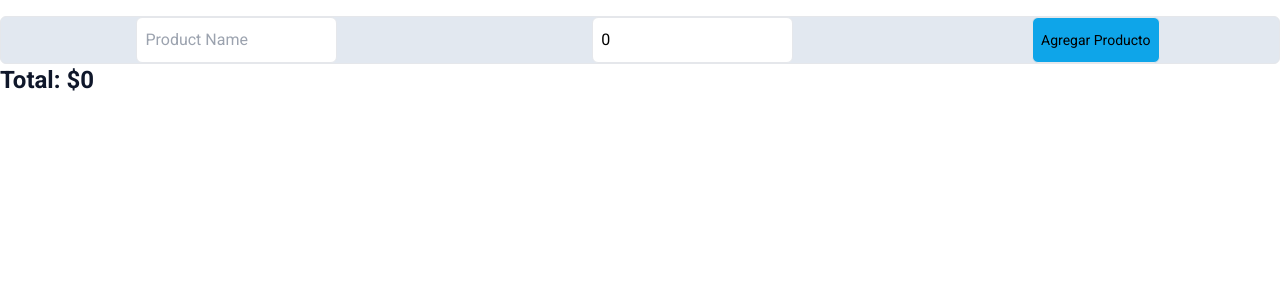
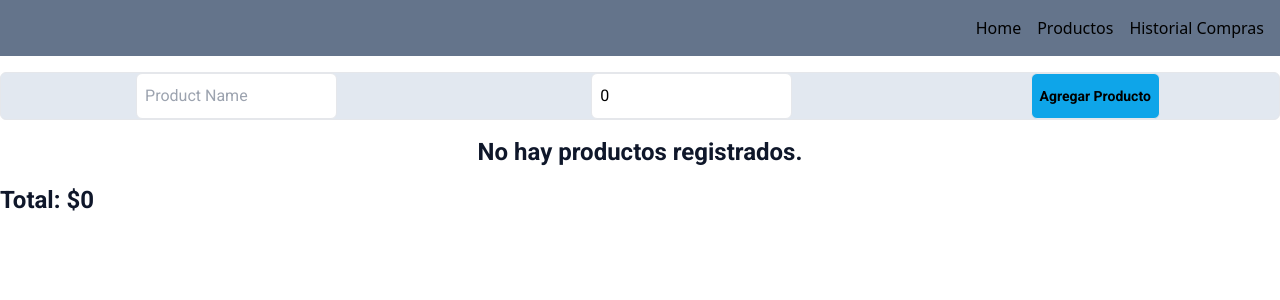
Before and after one commit to Kevin-ORojas/ShopWise, a React (Vite) app: page / in a window 1280 px wide. Shown: the top 300 px of the page. Built offline with nearby package versions, Linux system fonts and the light colour scheme.

Commit message:
mensaje donde no hay productos registrados

```diff
--- a/src/App.jsx
+++ b/src/App.jsx
@@ -5,11 +5,10 @@ import { ProductList } from "./components/ProductList/ProductList";
 import { useProducts } from "./hook/useProducts";
 
 export const App = () => {
-  const { products, addProduct, removeProduct, sumPrices } = useProducts();
-
   return (
-    <div className="mt-4 font-roboto">
-      <ProductForm addProduct={addProduct} />
+    <div>
+      <Nav />
+      <ProductForm />
     </div>
   );
 };
--- a/src/components/ProductForm/ProductForm.jsx
+++ b/src/components/ProductForm/ProductForm.jsx
@@ -45,7 +45,7 @@ export const ProductForm = () => {
           value={precio}
         />
         <button
-          className="border bg-sky-500 px-2 rounded-md hover:bg-sky-300 transition-colors duration-300 cursor-pointer text-sm"
+          className="border font-roboto font-semibold bg-sky-500 px-2 rounded-md hover:bg-sky-300 transition-colors duration-300 cursor-pointer text-sm"
           type="submit"
         >
           Agregar Producto
@@ -53,7 +53,7 @@ export const ProductForm = () => {
       </form>
 
       <ProductList products={products} removeProduct={removeProduct} />
-      <h2 className="text-2xl font-bold text-slate-900">
+      <h2 className="text-2xl font-bold font-roboto text-slate-900">
         Total: ${sumPrices()}
       </h2>
     </div>
--- a/src/components/ProductList/ProductList.jsx
+++ b/src/components/ProductList/ProductList.jsx
@@ -5,7 +5,12 @@ import EditIcon from "@mui/icons-material/Edit";
 export const ProductList = ({ products, removeProduct }) => {
   return (
     <div className="font-roboto">
-      {products.map(({ id, nombre, precio }) => (
+      {products.length === 0 ? (
+        <h2 className="text-2xl font-bold font-roboto text-slate-900 text-center my-4">
+          No hay productos registrados.
+        </h2>
+      ) : (
+        products.map(({ id, nombre, precio }) => (
           <div
             className="sm:flex sm:w-full border p-4 flex justify-around items-center bg-gray-100"
             key={id}
@@ -15,13 +20,14 @@ export const ProductList = ({ products, removeProduct }) => {
             <div className="ml-8 gap-4">
               <FactCheckIcon className="blue text-sm" />
               <ClearIcon
-              className="red text-sm cursor-pointer"
+                className="hover: text-red-300 cursor-pointer text-sm"
                 onClick={() => removeProduct(id)}
               />
               <EditIcon className="green text-sm" />
             </div>
           </div>
-      ))}
+        ))
+      )}
     </div>
   );
 };
```
Lines whose indentation alone changed are shown as unchanged.
